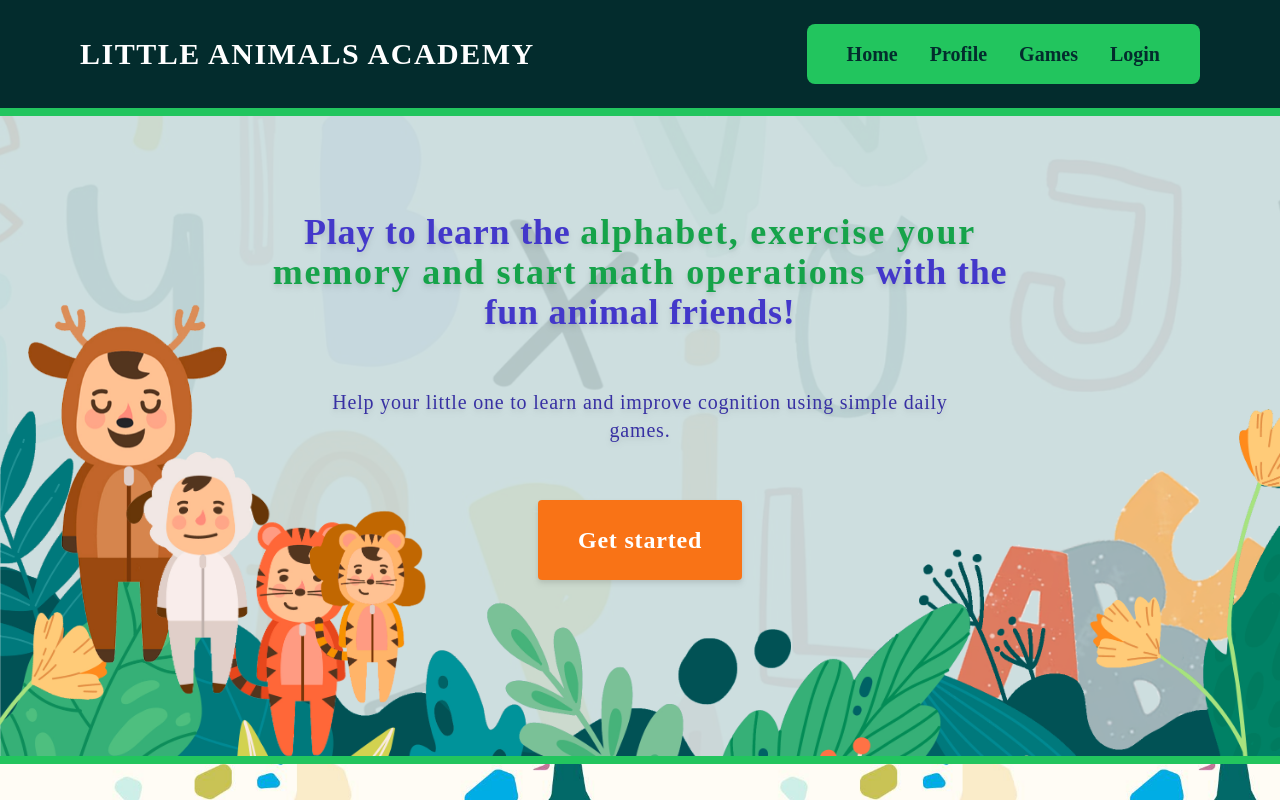
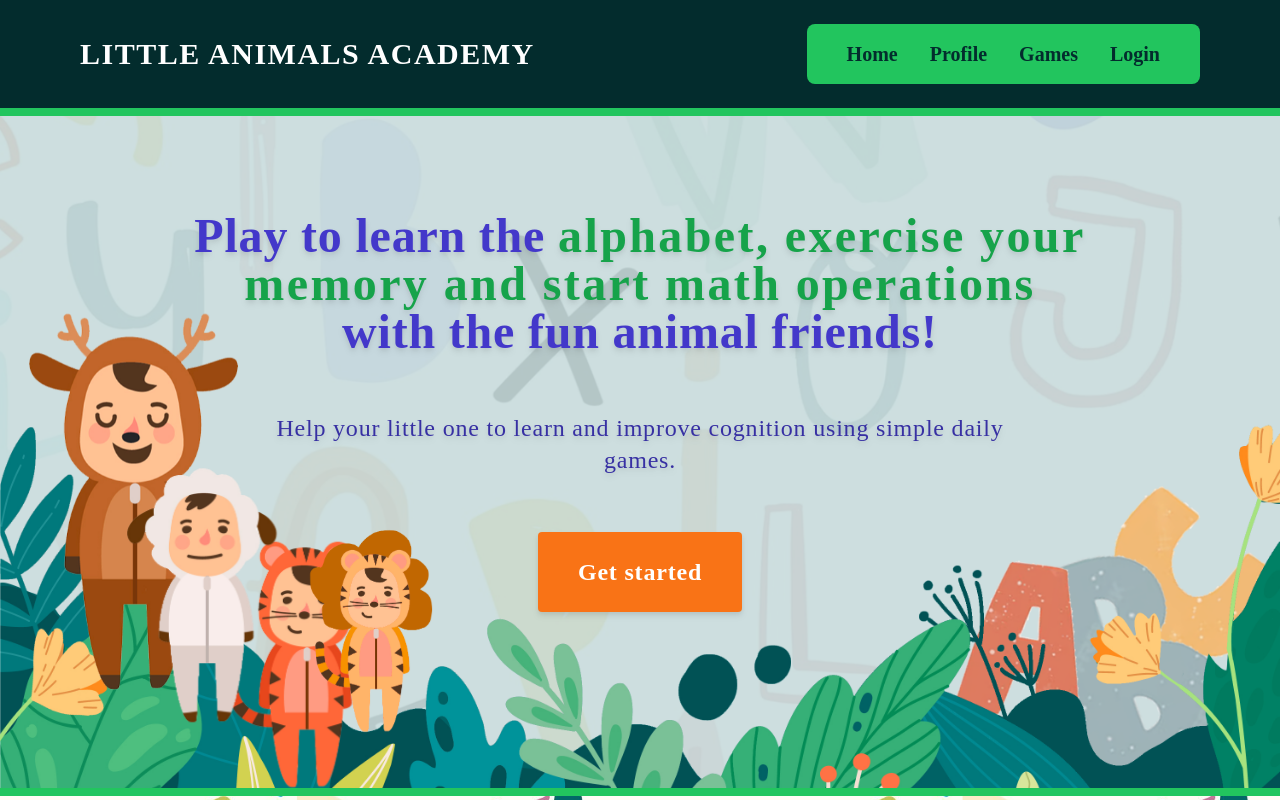
Before and after one commit to camialbuq/Little-Animals-Academy-client-side, a React (Vite) app: page / in a window 1280 px wide. Shown: the top 800 px of the page. Built offline with nearby package versions, Linux system fonts and the light colour scheme; a web font is replaced by a local one.

Commit message:
text size on home page and small fixes

```diff
--- a/src/pages/Home.jsx
+++ b/src/pages/Home.jsx
@@ -20,9 +20,9 @@ function Home({ signUp, login }) {
                 className="HeroBanner border-box relative border-y-8 border-y-green-500 bg-cover bg-center tracking-wider dark:bg-gray-100"
                 style={{ backgroundImage: `url(${backgroundImage})` }}
             >
-                <div className="container mx-auto flex h-full flex-col items-center overflow-hidden px-4 pt-10 text-center md:px-10 md:pb-36 md:pt-24 lg:px-16 xl:max-w-4xl">
+                <div className="container mx-auto flex h-full flex-col items-center overflow-hidden px-4 pt-10 text-center md:px-10 md:pb-36 md:pt-24 lg:px-16 xl:max-w-5xl xl:text-4xl">
                     <AnimalsImageHome />
-                    <h1 className="text-3xl font-bold leading-none text-indigo-700 drop-shadow-md md:text-4xl">
+                    <h1 className="text-3xl font-bold leading-none text-indigo-700 drop-shadow-md md:text-4xl lg:text-5xl">
                         Play to learn the {""}
                         <span className="tracking-wider text-green-600">
                             alphabet, exercise your memory and start math
@@ -30,7 +30,7 @@ function Home({ signUp, login }) {
                         </span>
                         {""} with the fun animal friends!
                     </h1>
-                    <p className="z-50 mb-8 mt-8 rounded-md bg-white bg-opacity-80 px-8 py-4 text-lg text-indigo-800 drop-shadow-md md:mx-10 md:py-6 md:text-xl lg:bg-transparent">
+                    <p className="z-50 mb-8 mt-8 rounded-md bg-white bg-opacity-80 px-8 py-4 text-lg text-indigo-800 drop-shadow-md md:mx-10 md:py-6 md:text-xl lg:bg-transparent lg:text-2xl">
                         Help your little one to learn and improve cognition
                         using simple daily games.
                     </p>
```
